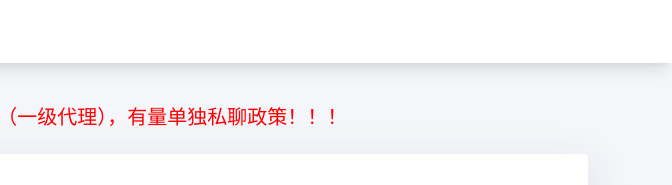
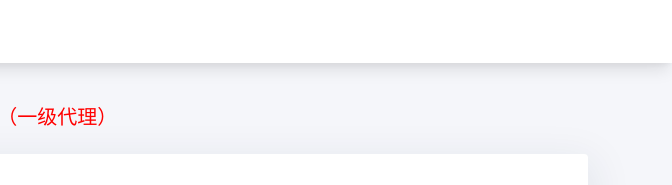
Before and after one commit to lyoo6574/my-website, a plain HTML site: page index.html in a window 1280 px wide. Shown: the top 185 px of the page, 608-1280 px from the left. Drawn offline with nearby package versions, Linux system fonts and the light colour scheme; a web font is replaced by a local one.

Commit message:
Update index.html

```diff
--- a/index.html
+++ b/index.html
@@ -138,7 +138,7 @@
             <!-- content @s -->
             <div class="nk-content nk-content-lg nk-content-fluid">
                 <div class="container-xl">
-                    <div style="color:red;margin-bottom:20px;font-size:20px;">所有平台注册默认一级代理，号易/172月激活10单起有补贴（一级代理），有量单独私聊政策！！！</div>
+                    <div style="color:red;margin-bottom:20px;font-size:20px;">所有平台注册默认一级代理，号易/172月激活10单起有补贴（一级代理）</div>
                     <div class="nk-content-body">
                         <div id="toollist"></div>
                         <div class="card card-preview" id="link_content" style="display:none">
```
